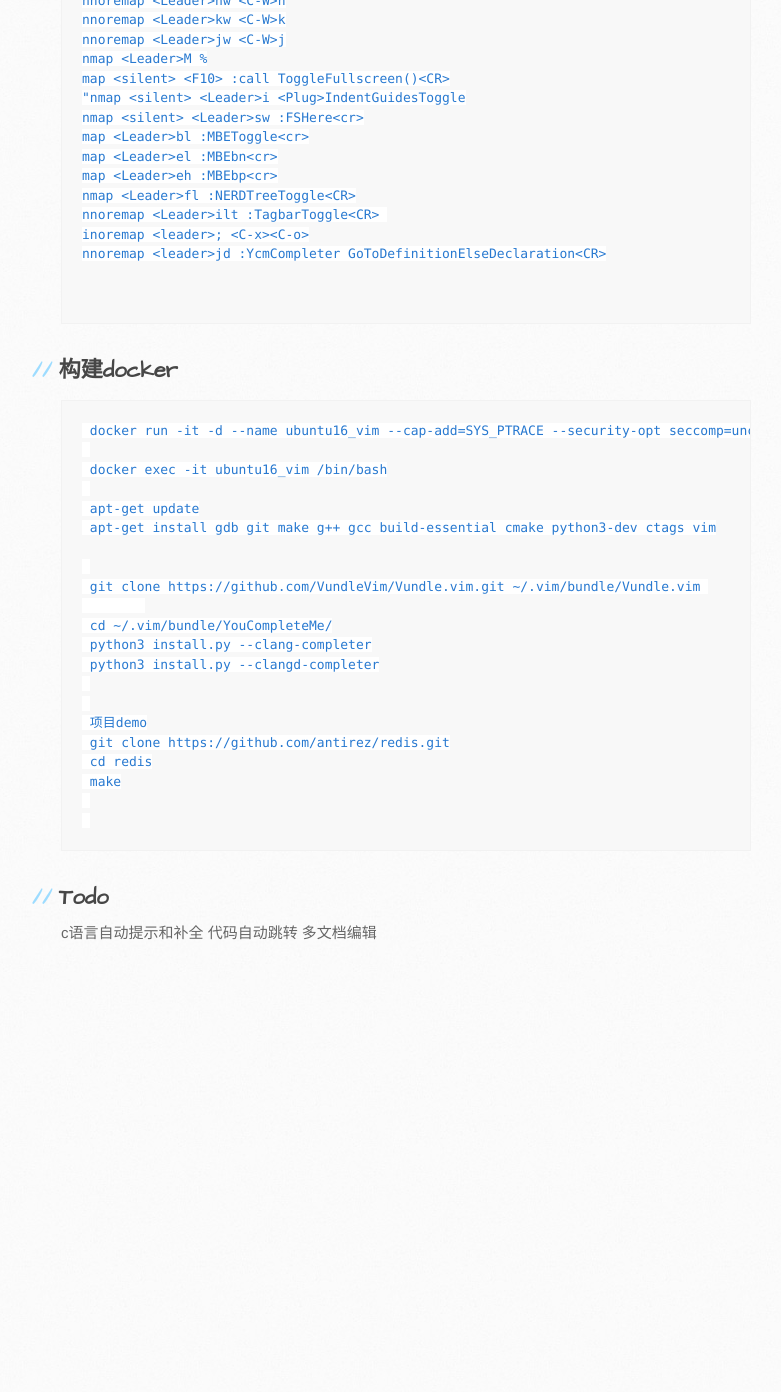
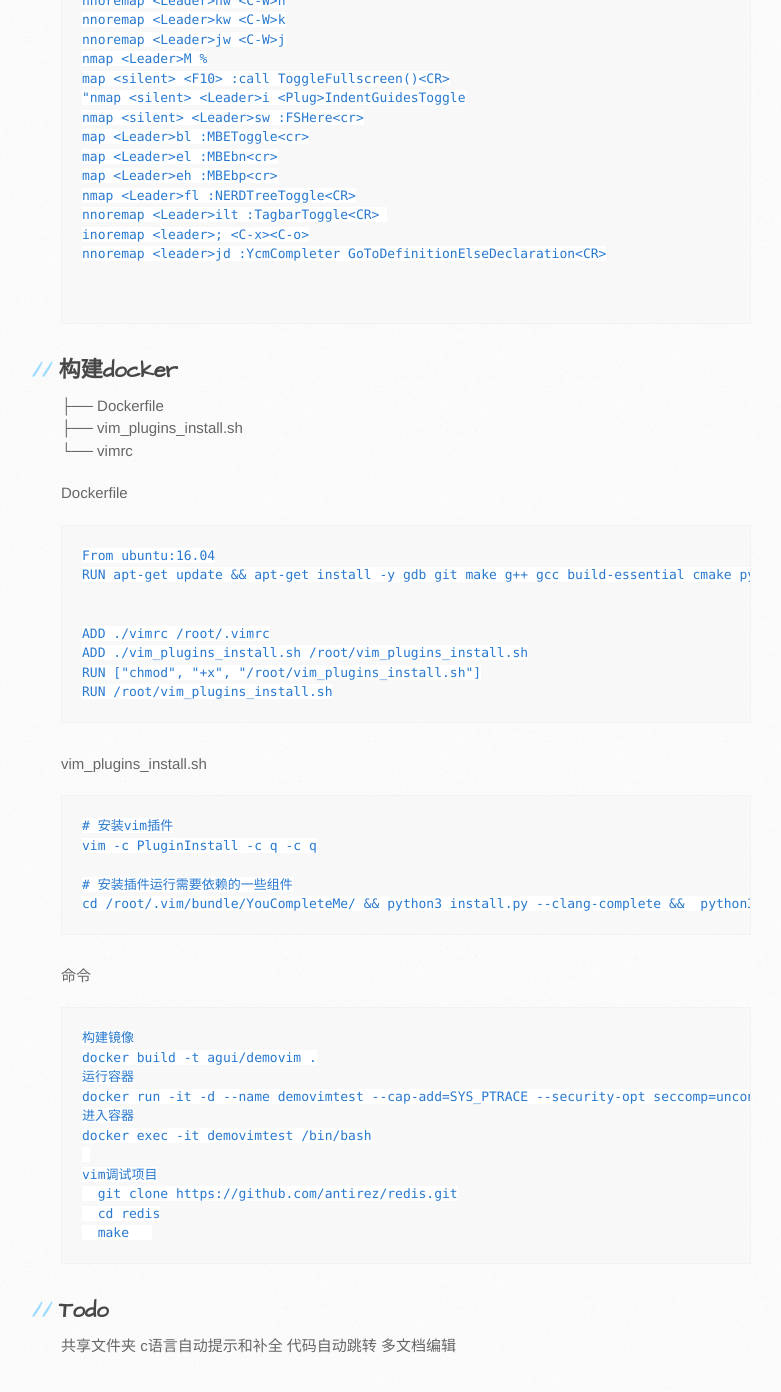
Before and after one commit to agui93/agui93.github.io, a Jekyll site: the page built from documents/demo/vimdemo.md, in a window 1280 px wide and 1400 px high, scrolled down 4796 px. Shown: the top 1392 px of the window, without its empty margins (109-890 px from the left). Built offline with Jekyll 4.4.1, drawn with Linux system fonts in a browser that asks for light colours; our own code applies the rules of GitHub Pages for plain Markdown files; the repository's description, which GitHub fills in, is left out; before the commit the page ends 5783 px from its top, so only the background shows below that; some of the changed text lies outside the part shown.

Commit message:
add vim info

````diff
--- a/documents/demo/vimdemo.md
+++ b/documents/demo/vimdemo.md
@@ -1,4 +1,4 @@
-##vimrc demo one in docker
+##vimrc
 ```
 let mapleader=";"
 inoremap <Leader>jk <esc>
@@ -250,30 +250,46 @@ nnoremap <leader>jd :YcmCompleter GoToDefinitionElseDeclaration<CR>
 
 
 ## 构建docker
+├── Dockerfile
+├── vim_plugins_install.sh
+└── vimrc
+
+Dockerfile
 ```
- docker run -it -d --name ubuntu16_vim --cap-add=SYS_PTRACE --security-opt seccomp=unconfined ubuntu:16.04 /bin/bash
-
- docker exec -it ubuntu16_vim /bin/bash
-
- apt-get update
- apt-get install gdb git make g++ gcc build-essential cmake python3-dev ctags vim
+From ubuntu:16.04
+RUN apt-get update && apt-get install -y gdb git make g++ gcc build-essential cmake python3-dev ctags vim
 
 
- git clone https://github.com/VundleVim/Vundle.vim.git ~/.vim/bundle/Vundle.vim
+ADD ./vimrc /root/.vimrc
+ADD ./vim_plugins_install.sh /root/vim_plugins_install.sh
+RUN ["chmod", "+x", "/root/vim_plugins_install.sh"]
+RUN /root/vim_plugins_install.sh
+```
 
- cd ~/.vim/bundle/YouCompleteMe/
- python3 install.py --clang-completer
- python3 install.py --clangd-completer
+vim_plugins_install.sh
+```
+# 安装vim插件
+vim -c PluginInstall -c q -c q
 
+# 安装插件运行需要依赖的一些组件
+cd /root/.vim/bundle/YouCompleteMe/ && python3 install.py --clang-complete &&  python3 install.py --clangd-completer
+```
 
- 项目demo
- git clone https://github.com/antirez/redis.git
- cd redis
- make
+命令
+```
+构建镜像
+docker build -t agui/demovim .
+运行容器
+docker run -it -d --name demovimtest --cap-add=SYS_PTRACE --security-opt seccomp=unconfined agui/demovim /bin/bash
+进入容器
+docker exec -it demovimtest /bin/bash
 
-
+vim调试项目
+  git clone https://github.com/antirez/redis.git
+  cd redis
+  make
 ```
 
 
 ## Todo
-c语言自动提示和补全 代码自动跳转 多文档编辑
+共享文件夹 c语言自动提示和补全 代码自动跳转 多文档编辑
````
